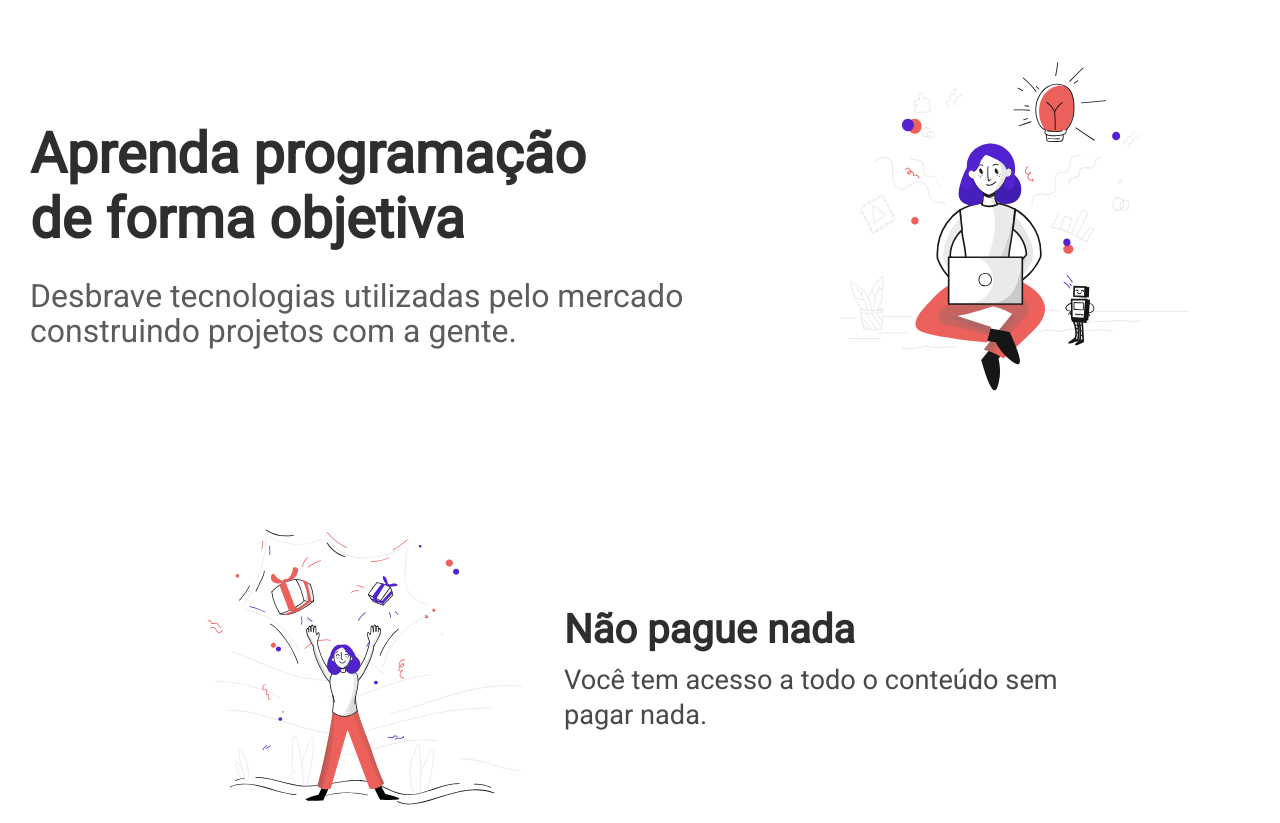
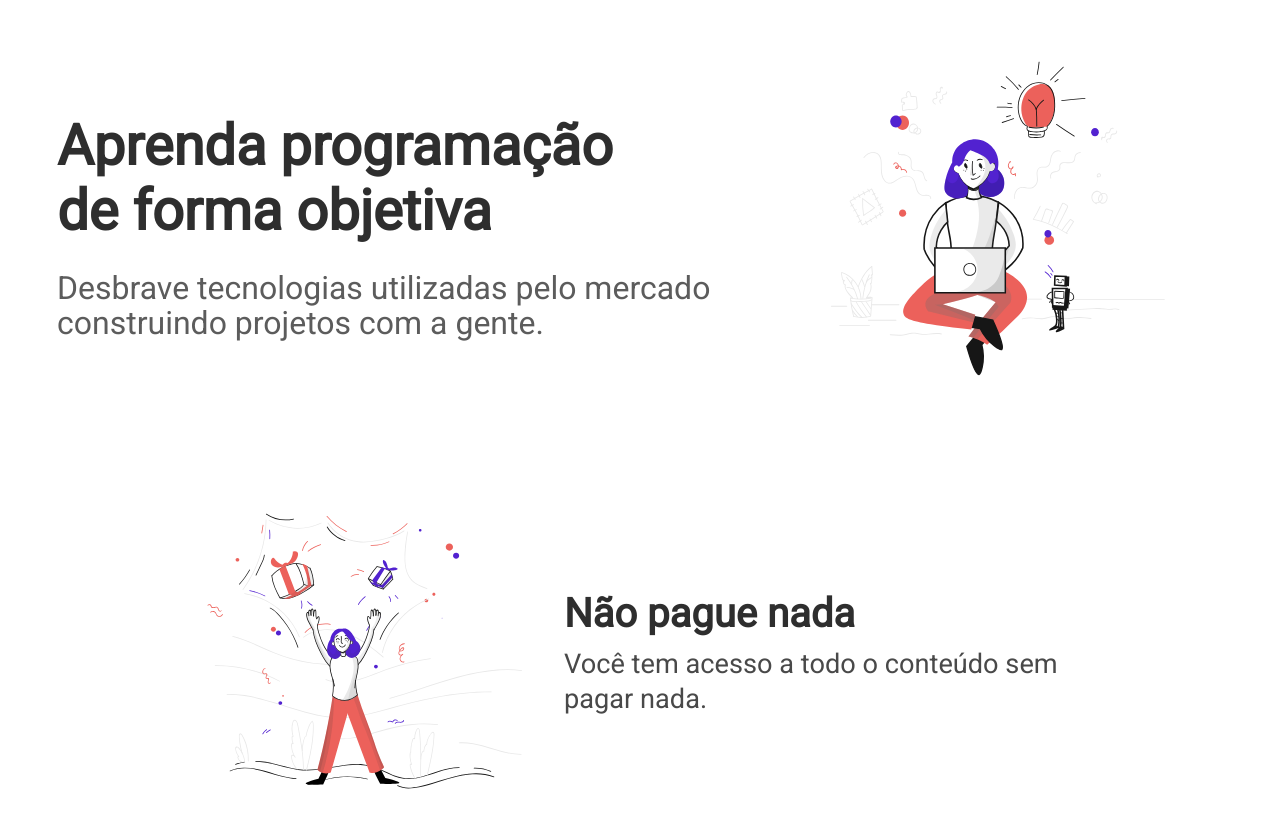
Before and after one commit to allangrds/devzera, a Gatsby site: page / in a window 1280 px wide. Shown: the top 823 px of the page. Built offline with nearby package versions, Linux system fonts and the light colour scheme; Gatsby itself is replaced by a stand-in of ours.

Commit message:
fix(hero): decrease max-width container size

```diff
--- a/src/components/Hero/styles.module.css
+++ b/src/components/Hero/styles.module.css
@@ -8,7 +8,7 @@
 }
 
 .container {
-  max-width: var(--div-max-size);
+  max-width: calc(var(--div-max-size) - 200px);
   width: 100%;
   display: flex;
   align-items: center;
```
